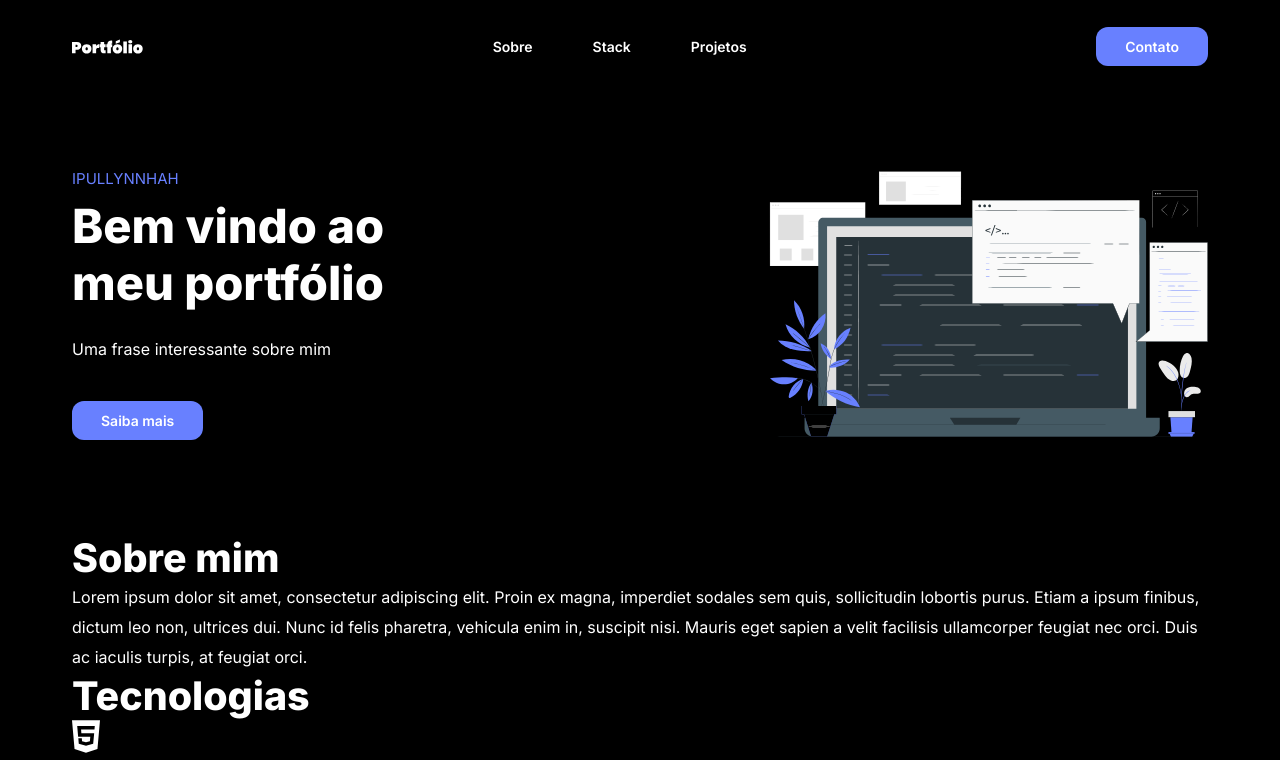
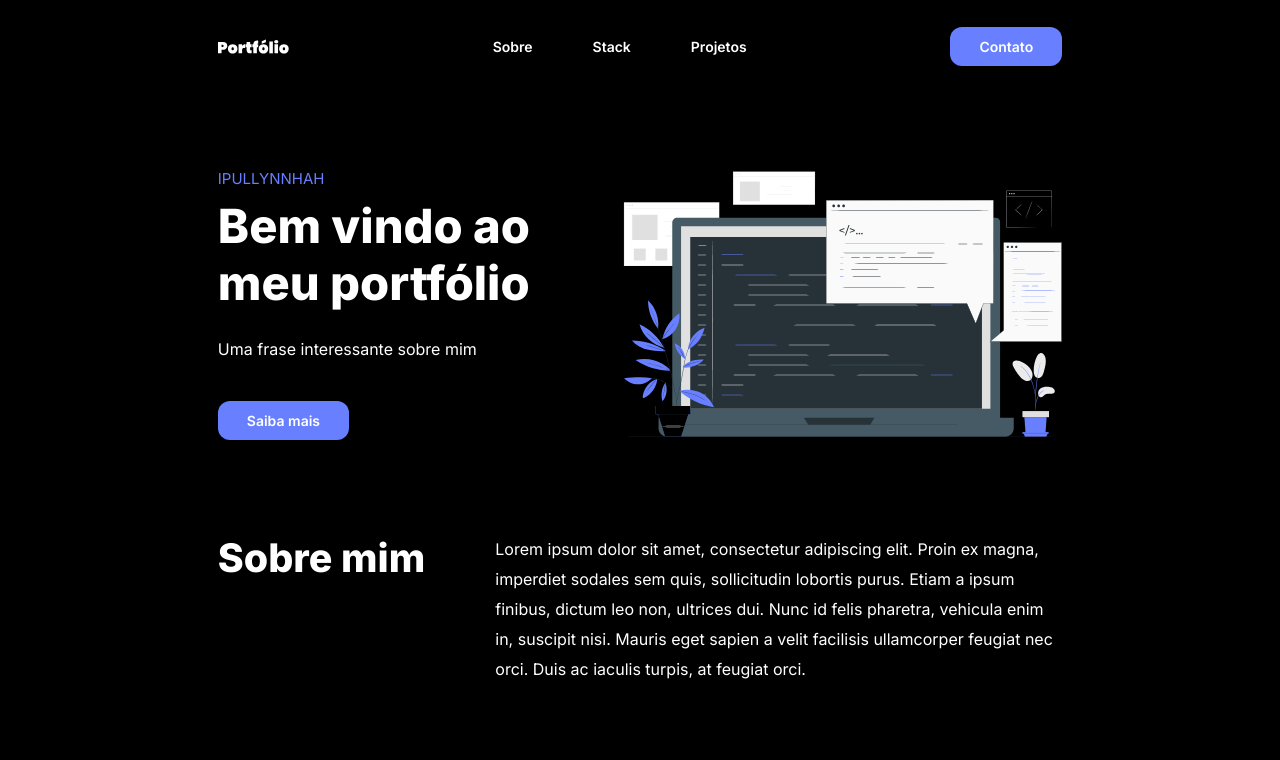
Before and after one commit to ipullynnhah/m3-s1-entrega-porfolio-ipullynnhah, a React (Vite) app: page / in a window 1280 px wide. Shown: the top 760 px of the page. Built offline with nearby package versions, Linux system fonts and the light colour scheme.

Commit message:
feat: change max-width of page and styled about me section

```diff
--- a/src/components/AboutMeSection/index.jsx
+++ b/src/components/AboutMeSection/index.jsx
@@ -1,7 +1,8 @@
-// TODO: need to add #about-me to this
+import styles from "./style.module.css";
+
 export function AboutMeSection() {
   return (
-    <section>
+    <section id={"#about-me"} className={styles.aboutMe}>
       <h2 className={"title md"}>Sobre mim</h2>
       <p className={"text"}>
         Lorem ipsum dolor sit amet, consectetur adipiscing elit. Proin ex magna,
--- /dev/null
+++ b/src/components/AboutMeSection/style.module.css
@@ -0,0 +1,20 @@
+.aboutMe {
+  margin-bottom: 5.62rem;
+}
+
+.aboutMe h2 {
+  margin-bottom: 1.56rem;
+}
+
+@media (min-width: 900px) {
+  .aboutMe {
+    display: flex;
+    justify-content: space-between;
+    align-items: flex-start;
+    gap: 4.38rem;
+  }
+
+  .aboutMe h2 {
+    flex-shrink: 0;
+  }
+}
--- a/src/components/BannerSection/style.module.css
+++ b/src/components/BannerSection/style.module.css
@@ -1,3 +1,7 @@
+.banner {
+  margin-bottom: 6.81rem;
+}
+
 .banner h1 {
   margin: 0.56rem 0 2.31rem;
 }
--- a/src/pages/TemplatePage/style.module.css
+++ b/src/pages/TemplatePage/style.module.css
@@ -1,5 +1,5 @@
 .page {
-  max-width: 90rem;
-  padding: 1.69rem clamp(1.69rem, 0.5245rem + 4.9728vw, 5rem);
+  max-width: 56.25rem;
+  padding: 1.69rem clamp(1.69rem, 1.6689rem + 0.0901vw, 1.75rem);
   margin: 0 auto;
 }
```
